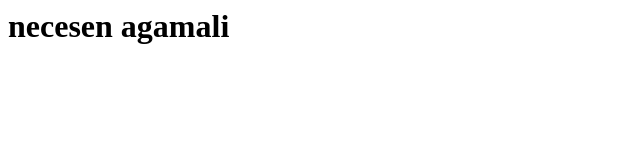
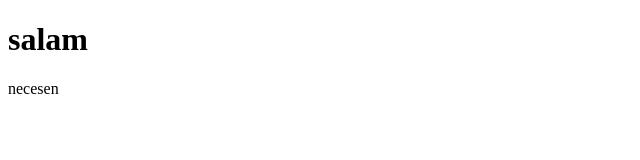
Before and after one commit to EminSemedov85/website, a plain HTML site: page index.html in a window 1280 px wide. Shown: the whole page, without its empty margins (0-640 px from the left). Drawn offline with Linux system fonts and the light colour scheme.

Commit message:
Add some HTML structure

```diff
--- a/index.html
+++ b/index.html
@@ -1 +1,11 @@
-<h1>necesen agamali</h1>
+<!DOCTYPE html>
+<html>
+<head>
+	<title></title>
+</head>
+<body>
+<h1>salam</h1>
+<p>necesen</p>
+
+</body>
+</html>
```
